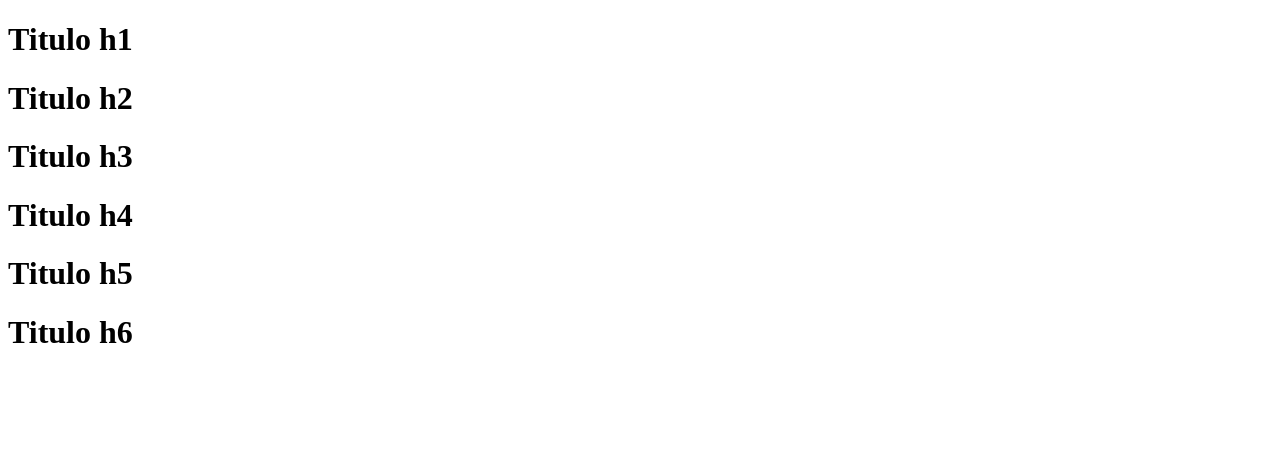
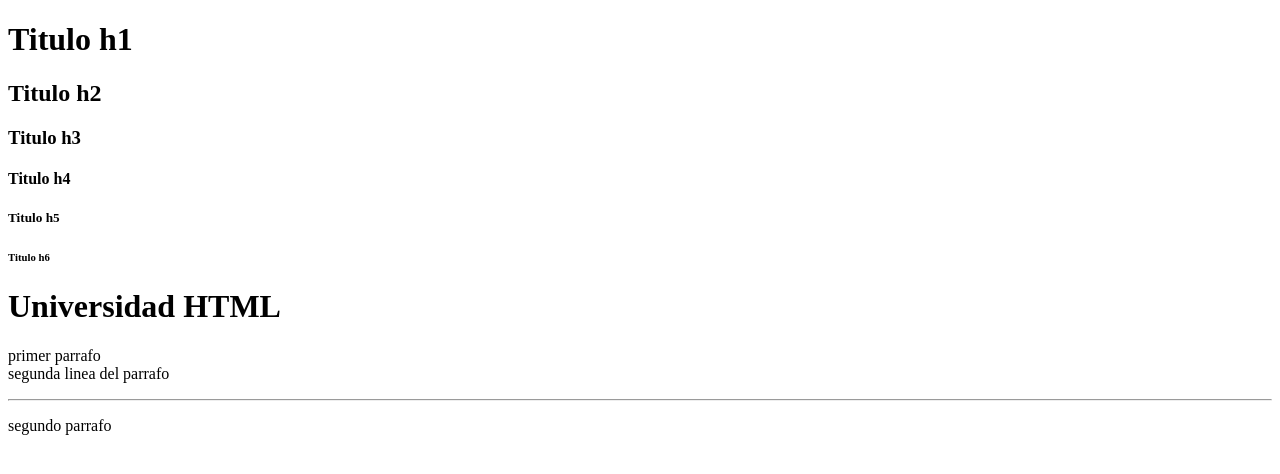
Before and after one commit to Josesacarias/curso_html, a plain HTML site: page leccion02/index.html in a window 1280 px wide. Drawn offline with Linux system fonts and the light colour scheme.

Commit message:
parrafos

```diff
--- a/leccion02/index.html
+++ b/leccion02/index.html
@@ -5,11 +5,15 @@
     </head>
     <body>
         <h1>Titulo h1</h1>
-        <h1>Titulo h2</h1>
-        <h1>Titulo h3</h1>
-        <h1>Titulo h4</h1>
-        <h1>Titulo h5</h1>
-        <h1>Titulo h6</h1>
+        <h2>Titulo h2</h2>
+        <h3>Titulo h3</h3>
+        <h4>Titulo h4</h4>
+        <h5>Titulo h5</h5>
+        <h6>Titulo h6</h6>
+        <h1>Universidad HTML</h1>
+     <P>primer parrafo <br/>segunda linea del parrafo</P>
+     <hr>
+     <p>segundo parrafo</p>
 
     </body>
 </html>
```
